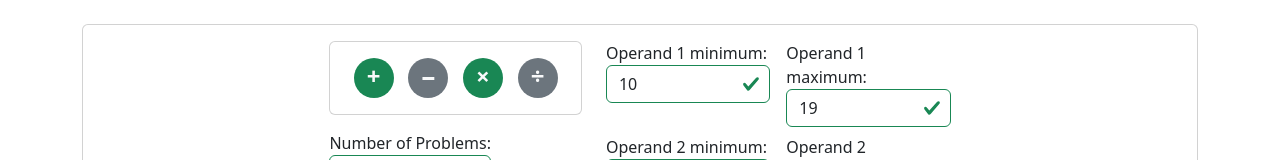
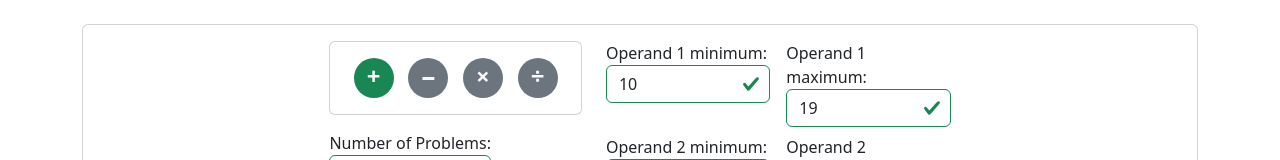
Before and after one commit to matthew-stockinger/problem-child, a React (Create React App) app: page / in a window 1280 px wide. Shown: the top 160 px of the page. Built offline with nearby package versions, Linux system fonts and the light colour scheme.

Commit message:
add internal state to Operations

```diff
--- a/src/App.js
+++ b/src/App.js
@@ -3,7 +3,7 @@ import ProblemsView from "./features/problems/ProblemsView";
 import ControlPanel from "./features/controlPanel/ControlPanel";
 
 const ProblemChild = () => {
-  const [operations, setOperations] = React.useState(["*", "+"]);
+  const [operations, setOperations] = React.useState(["+"]);
   const [numberOfProblems, setNumberOfProblems] = React.useState(24);
   const [operandConstraints, setOperandConstraints] = React.useState({
     min1: 10,
--- a/src/features/controlPanel/ControlPanel.js
+++ b/src/features/controlPanel/ControlPanel.js
@@ -26,6 +26,8 @@ const ControlPanel = ({ state, stateSetters }) => {
     e.preventDefault();
     const form = e.target;
     const formdata = new FormData(form);
+
+    // get operations state here and append to formdata.
 
     if (Validation.validate(form, formdata)) {
       submitToState(formdata);
--- a/src/features/controlPanel/Operations.js
+++ b/src/features/controlPanel/Operations.js
@@ -3,12 +3,22 @@ import "bootstrap/dist/css/bootstrap.min.css";
 import "./operations.css";
 
 const Operations = ({ operations }) => {
-  const [hasPlus, hasMinus, hasTimes, hasDivide] = [
-    operations.includes("+"),
-    operations.includes("-"),
-    operations.includes("*"),
-    operations.includes("/"),
-  ];
+  const [operationsInternalState, setOperationsInternalState] = React.useState({
+    hasPlus: operations.includes("+"),
+    hasMinus: operations.includes("-"),
+    hasTimes: operations.includes("*"),
+    hasDivide: operations.includes("/"),
+  });
+
+  const handleClick = (event) => {
+    // identify which operation icon was clicked.
+    const stateKey = "has" + event.target.id;
+    // toggle the corresponding local state value.
+    setOperationsInternalState(() => ({
+      ...operationsInternalState,
+      [stateKey]: !operationsInternalState[stateKey],
+    }));
+  };
 
   return (
     <div className="card">
@@ -17,40 +27,56 @@ const Operations = ({ operations }) => {
           <div className="row g-0 text-center">
             <div className="col">
               <span
+                id="Plus"
                 className={
                   "operation-icon text-light" +
-                  (hasPlus ? " bg-success" : " bg-secondary")
+                  (operationsInternalState.hasPlus
+                    ? " bg-success"
+                    : " bg-secondary")
                 }
+                onClick={handleClick}
               >
                 {String.fromCodePoint(0x0002b)} {/* &plus; */}
               </span>
             </div>
             <div className="col">
               <span
+                id="Minus"
                 className={
                   "operation-icon text-light" +
-                  (hasMinus ? " bg-success" : " bg-secondary")
+                  (operationsInternalState.hasMinus
+                    ? " bg-success"
+                    : " bg-secondary")
                 }
+                onClick={handleClick}
               >
                 {String.fromCodePoint(0x2212)} {/* &minus; */}
               </span>
             </div>
             <div className="col">
               <span
+                id="Times"
                 className={
                   "operation-icon text-light" +
-                  (hasTimes ? " bg-success" : " bg-secondary")
+                  (operationsInternalState.hasTimes
+                    ? " bg-success"
+                    : " bg-secondary")
                 }
+                onClick={handleClick}
               >
                 {String.fromCodePoint(0x000d7)} {/* &times; */}
               </span>
             </div>
             <div className="col">
               <span
+                id="Divide"
                 className={
                   "operation-icon text-light" +
-                  (hasDivide ? " bg-success" : " bg-secondary")
+                  (operationsInternalState.hasDivide
+                    ? " bg-success"
+                    : " bg-secondary")
                 }
+                onClick={handleClick}
               >
                 {String.fromCodePoint(0x000f7)} {/* &divide; */}
               </span>
```
Also changed, not shown: 1 other file (tests, documents, lock files or other folders).
